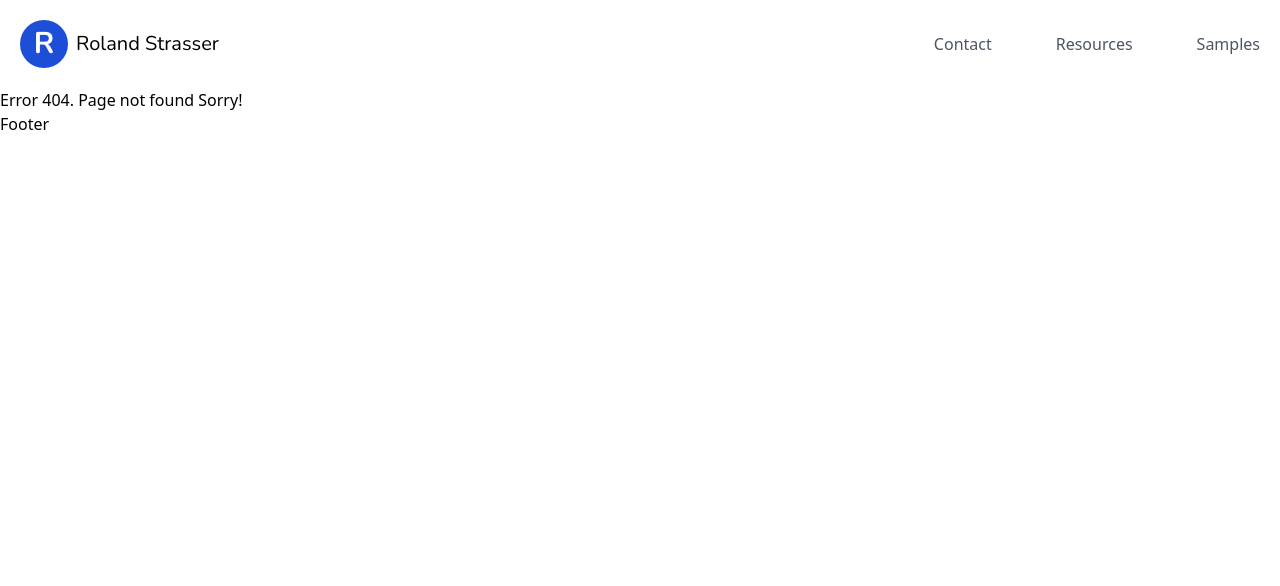
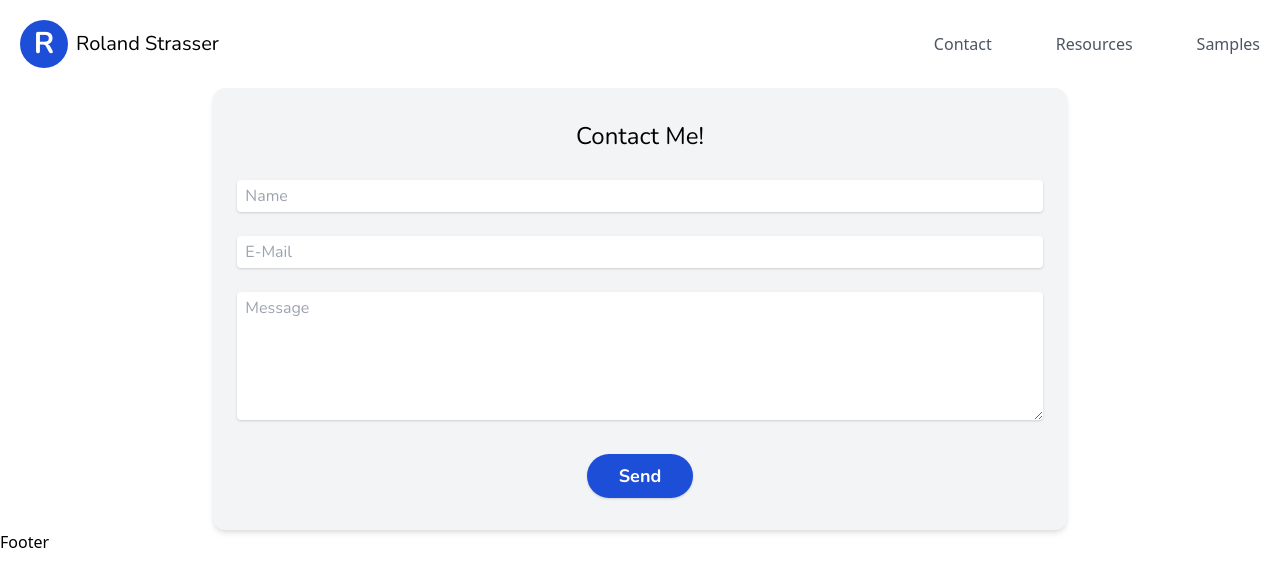
Before and after one commit to rol1510/my-homepage, a React (Create React App) app: page /contact in a window 1280 px wide. Before the commit this address had no page. Shown: the top 586 px of the page. Built offline with nearby package versions, Linux system fonts and the light colour scheme.

Commit message:
add contact form visuals

```diff
--- a/src/App.js
+++ b/src/App.js
@@ -1,6 +1,7 @@
 import React from "react";
+import NavBar from "./components/NavBar";
 import LandingPage from "./pages/LandingPage";
-import NavBar from "./components/NavBar";
+import ContactPage from "./pages/ContactPage";
 
 import { BrowserRouter as Router, Route, Switch } from "react-router-dom";
 
@@ -28,6 +29,7 @@ function App() {
         <Switch>
           <Route exact path="/test" component={Test} />
           <Route exact path="/" component={LandingPage} />
+          <Route exact path="/contact" component={ContactPage} />
           <Route component={Error404} />
         </Switch>
       </Router>
--- /dev/null
+++ b/src/pages/ContactPage.js
@@ -0,0 +1,91 @@
+import React from "react";
+
+class ContactPage extends React.Component {
+  constructor(props) {
+    super(props);
+
+    this.state = { name: "", email: "", message: "" };
+
+    this.handleChange = this.handleChange.bind(this);
+    this.handleSubmit = this.handleSubmit.bind(this);
+  }
+
+  handleChange(event) {
+    if (Object.getOwnPropertyNames(this.state).includes(event.target.name)) {
+      const data = {};
+      data[event.target.name] = event.target.value;
+      this.setState(data);
+    } else {
+      throw new Error(
+        "A Change event was fired, but input name '" +
+          event.target.name +
+          "' unknown"
+      );
+    }
+  }
+
+  handleSubmit(event) {
+    console.log("hi");
+  }
+
+  render() {
+    const inputboxFormatting =
+      "px-2 py-1 m-2 my-3 ml-0 w-full shadow rounded font-round";
+
+    return (
+      <div className="bg-gray-100 w-2/3 m-auto p-6 shadow-md rounded-xl">
+        <p className="mt-2 mb-4 text-center text-2xl font-round">Contact Me!</p>
+
+        {/* form onSubmit is not working for some reason */}
+        <from>
+          <input
+            className={inputboxFormatting}
+            type="text"
+            name="name"
+            placeholder="Name"
+            onChange={this.handleChange}
+          />
+
+          <input
+            className={inputboxFormatting}
+            type="email"
+            name="email"
+            placeholder="E-Mail"
+            onChange={this.handleChange}
+          />
+
+          <textarea
+            className={inputboxFormatting}
+            type="text"
+            name="message"
+            placeholder="Message"
+            rows="5"
+            onChange={this.handleChange}
+          />
+
+          <div className="flex justify-center w-full">
+            <button
+              className="bg-blue-700 px-8 py-2 mt-4 mb-2
+                         shadow rounded-full
+                         text-white font-round font-bold text-lg
+                         active:bg-blue-800
+                         transition-transform transform duration-300 ease-in-out
+                         hover:scale-110"
+              onClick={this.handleSubmit}
+            >
+              Send
+            </button>
+          </div>
+        </from>
+
+        {/* Debug Output of the input */}
+        {/* <p className="m-16"></p>
+        <p>Name: {this.state.name}</p>
+        <p>E-Mail: {this.state.email}</p>
+        <p>Message: {this.state.message}</p> */}
+      </div>
+    );
+  }
+}
+
+export default ContactPage;
--- a/tailwind.config.js
+++ b/tailwind.config.js
@@ -9,7 +9,7 @@ module.exports = {
     },
   },
   variants: {
-    extend: {},
+    backgroundColor: ["active", "hover"],
   },
   plugins: [],
 };
```
